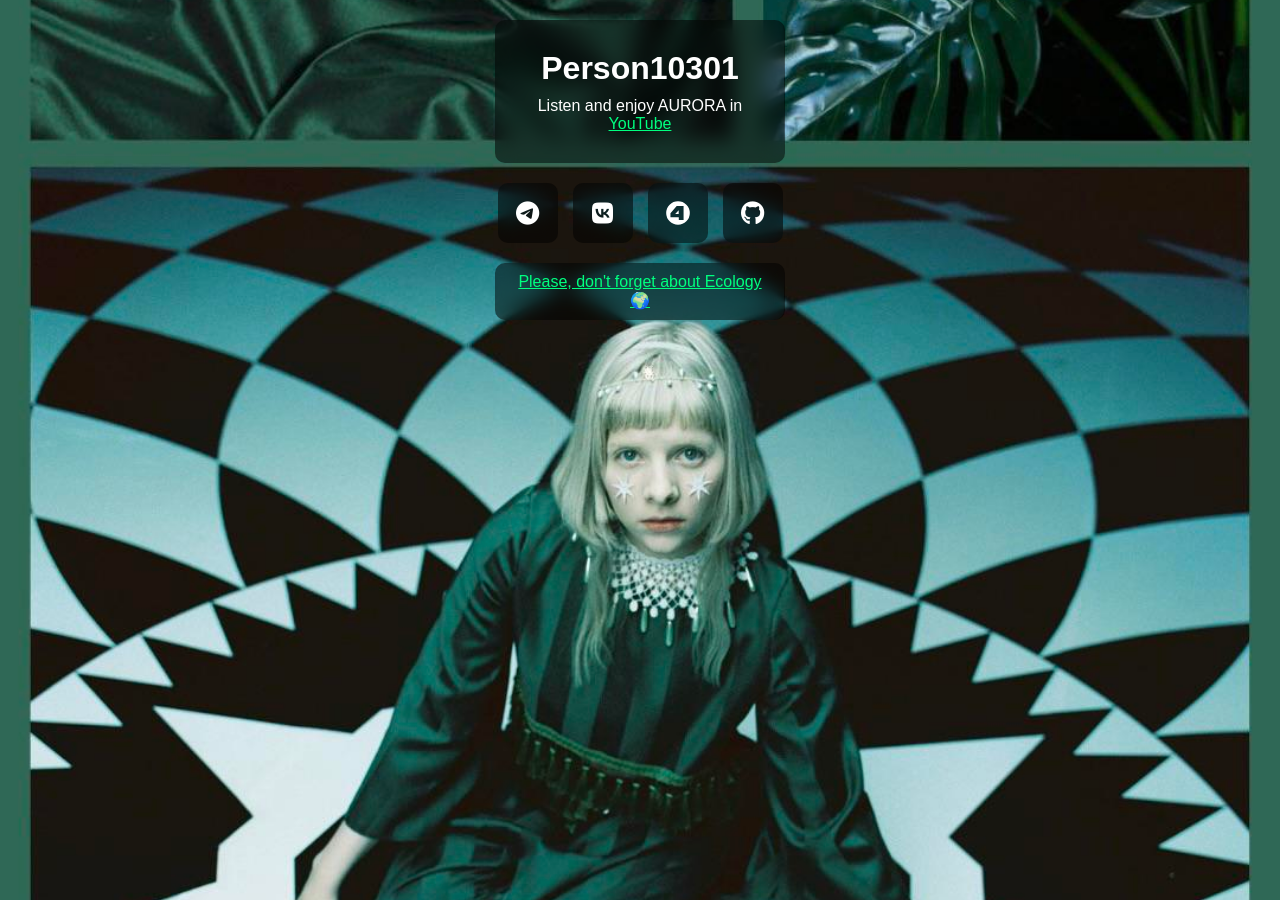
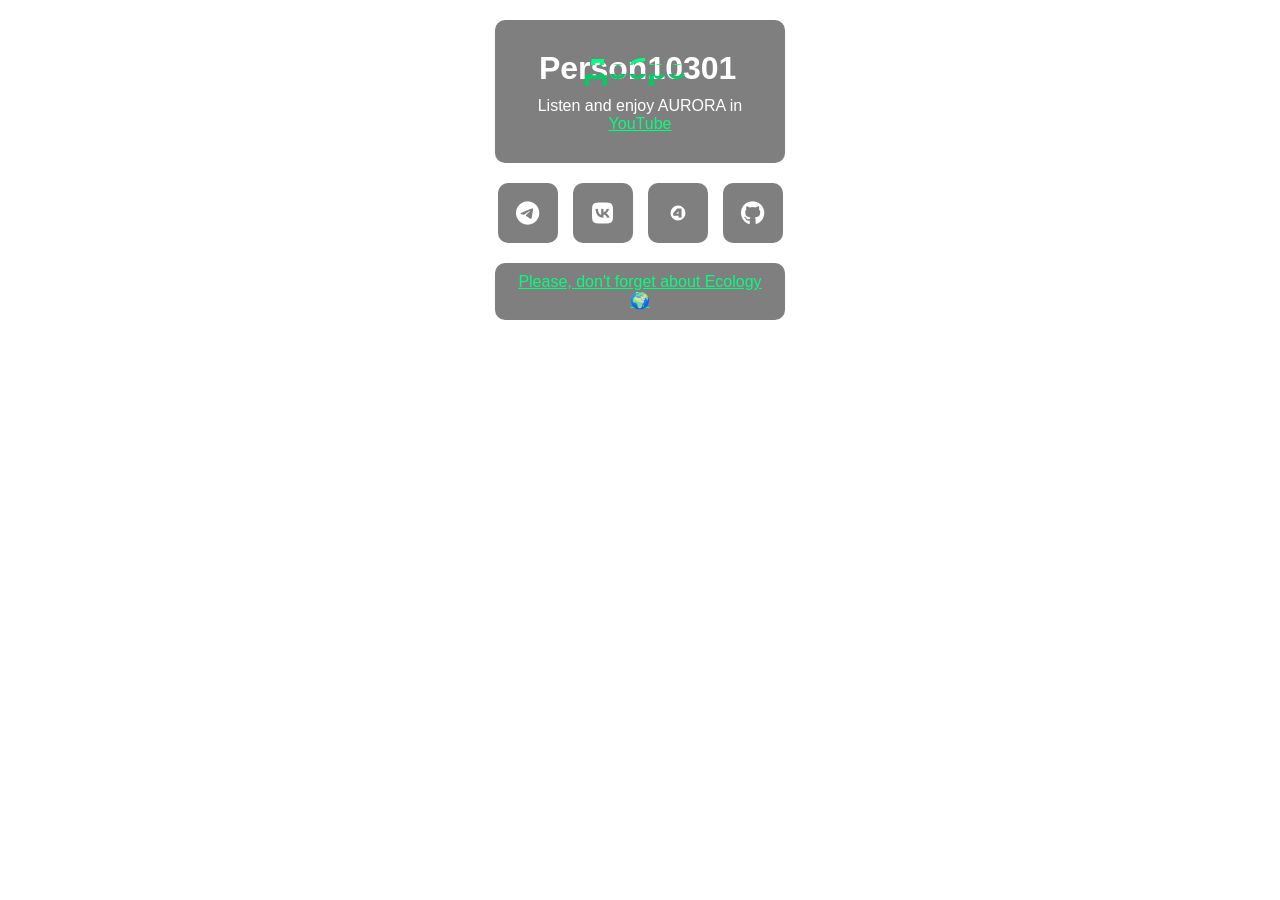
Before and after one commit to person10301/fox10301, a Jekyll site: the page built from index.md, in a window 1280 px wide. Built offline with Jekyll 4.4.1, drawn with Linux system fonts in a browser that asks for light colours; our own code applies the rules of GitHub Pages for plain Markdown files.

Commit message:
Update style.css

```diff
--- a/css/style.css
+++ b/css/style.css
@@ -1,5 +1,5 @@
 body {
-  background-image: url('https://raw.githubusercontent.com/person10301/fox10301/refs/heads/main/images/background.jpg');
+  background-image: url('images/background.jpg');
   background-size: cover;
   background-position: center;
   background-repeat: no-repeat;
@@ -32,37 +32,43 @@ h1, p {
 .button-container {
   display: flex;
   justify-content: center;
-  gap: 15px; /* Отступ между кнопками */
-  margin-top: 20px; /* Отступ от .content */
+  gap: 15px;
+  margin-top: 20px;
 }
 
 .button {
-  background: rgba(0, 0, 0, 0.5); /* Полупрозрачный фон */
-  backdrop-filter: blur(10px); /* Размытие */
-  border-radius: 10px; /* Круглые кнопки */
-  width: 60px; /* Размер кнопки */
-  height: 60px; /* Размер кнопки */
+  background: rgba(0, 0, 0, 0.5);
+  backdrop-filter: blur(10px);
+  border-radius: 10px;
+  width: 60px;
+  height: 60px;
   display: flex;
   align-items: center;
   justify-content: center;
-  color: white; /* Цвет иконки */
-  font-size: 24px; /* Размер иконки */
-  text-decoration: none; /* Убирает подчеркивание */
-  transition: background 0.3s; /* Плавное изменение фона */
+  color: white;
+  font-size: 24px;
+  text-decoration: none;
+  transition: background 0.3s;
 }
 
 .button:hover {
-  background: rgba(0, 0, 0, 0.7); /* Темнее при наведении */
+  background: rgba(0, 0, 0, 0.7);
+}
+
+.custom-icon {
+  width: 28px;
+  height: 28px;
+  fill: currentColor;
 }
 
 .link {
-  color: #00FF7F; /* Светлый изумрудный для кликабельного текста */
+  color: #00FF7F;
   text-decoration: underline;
   transition: color 0.3s;
 }
 
 .link:hover {
-  color: #00CC66; /* Тёмнее при наведении */
+  color: #00CC66;
   text-decoration: none;
 }
 
@@ -81,3 +87,70 @@ h1, p {
 .ecology-message p {
   margin: 0;
 }
+
+/* Эффект глитча для h1 */
+.glitch {
+  position: relative;
+  color: white;
+  animation: glitch 2s linear infinite;
+}
+
+.glitch:before,
+.glitch:after {
+  content: "Добро пожаловать на мой сайт!";
+  position: absolute;
+  top: 0;
+  left: 0;
+  width: 100%;
+  height: 100%;
+}
+
+.glitch:before {
+  color: #00FF7F; /* Зелёный оттенок для помех */
+  animation: glitch-top 1s linear infinite;
+  clip-path: polygon(0 0, 100% 0, 100% 33%, 0 33%);
+  -webkit-clip-path: polygon(0 0, 100% 0, 100% 33%, 0 33%);
+}
+
+.glitch:after {
+  color: #00CC66; /* Другой зелёный оттенок */
+  animation: glitch-bottom 1.5s linear infinite;
+  clip-path: polygon(0 67%, 100% 67%, 100% 100%, 0 100%);
+  -webkit-clip-path: polygon(0 67%, 100% 67%, 100% 100%, 0 100%);
+}
+
+@keyframes glitch {
+  2%, 64% {
+    transform: translate(2px, 0) skew(0deg);
+  }
+  4%, 60% {
+    transform: translate(-2px, 0) skew(0deg);
+  }
+  62% {
+    transform: translate(0, 0) skew(5deg);
+  }
+}
+
+@keyframes glitch-top {
+  2%, 64% {
+    transform: translate(2px, -2px);
+  }
+  4%, 60% {
+    transform: translate(-2px, 2px);
+  }
+  62% {
+    transform: translate(13px, -1px) skew(-13deg);
+  }
+}
+
+@keyframes glitch-bottom {
+  2%, 64% {
+    transform: translate(-2px, 0);
+  }
+  4%, 60% {
+    transform: translate(-2px, 0);
+  }
+  62% {
+    transform: translate(-22px, 5px) skew(21deg);
+  }
+}
```
